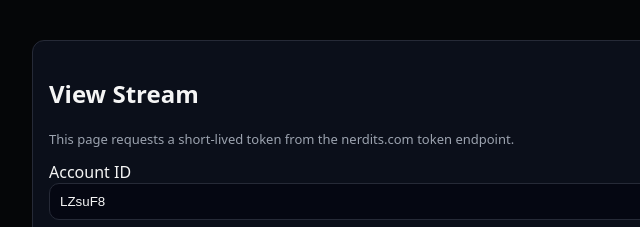
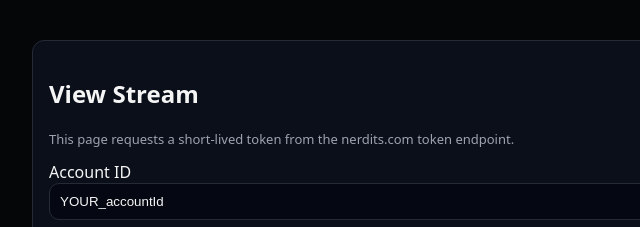
Before and after one commit to rnkvogel/JWT-Self-Signed-Token-Example-hardened, a website: page public/index.html in a window 1280 px wide. Shown: the top 227 px of the page, 248-888 px from the left. Drawn offline with Linux system fonts and the light colour scheme.

Commit message:
Update index.html

```diff
--- a/public/index.html
+++ b/public/index.html
@@ -20,7 +20,7 @@
       <p class="muted">This page requests a short-lived token from the nerdits.com token endpoint.</p>
 
       <label>Account ID</label>
-      <input id="accountId" value="LZsuF8" />
+      <input id="accountId" value="YOUR_accountId" />
 
       <label style="margin-top:10px;display:block;">Stream Name</label>
       <input id="streamName" value="secure" />
```
